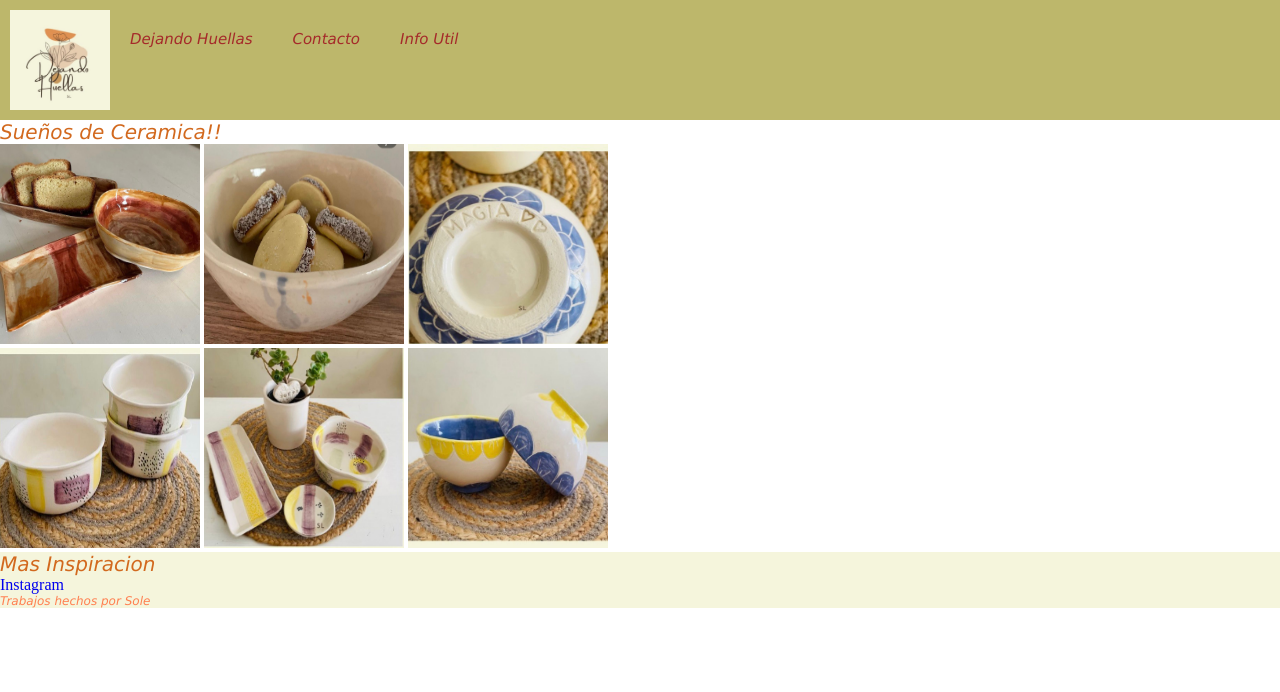
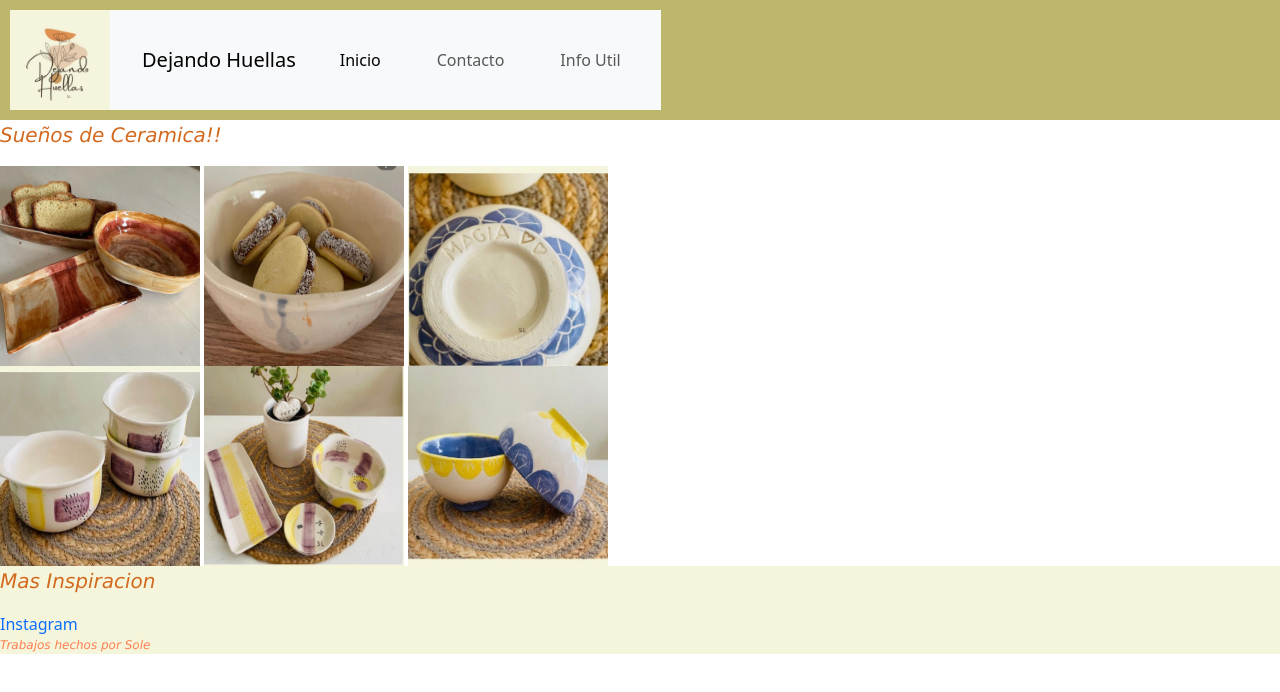
Before and after one commit to msolel/PFLangono, a plain HTML site: page pages/ceramica.html in a window 1280 px wide. Drawn offline with nearby package versions, Linux system fonts and the light colour scheme.

Commit message:
correccion-pagina-ceramica

```diff
--- a/pages/ceramica.html
+++ b/pages/ceramica.html
@@ -1,29 +1,53 @@
-<!DOCTYPE html>
+<!doctype html>
 <html lang="en">
-<head>
-    <meta charset="UTF-8">
-    <meta http-equiv="X-UA-Compatible" content="IE=edge">
-    <meta name="viewport" content="width=device-width, initial-scale=1.0">
+  <head>
+    <meta charset="utf-8">
+    <meta name="viewport" content="width=device-width, initial-scale=1">
+
+    <title>Dejando_Huellas</title>
+    <link href="https://cdn.jsdelivr.net/npm/bootstrap@5.3.0-alpha3/dist/css/bootstrap.min.css" rel="stylesheet" integrity="sha384-KK94CHFLLe+nY2dmCWGMq91rCGa5gtU4mk92HdvYe+M/SXH301p5ILy+dN9+nJOZ" crossorigin="anonymous">
+    <!--CSS-->
     <link rel="stylesheet" href="../style.css">
-    <title>Ceramica</title>
-</head>
+ </head>
+
 <body>
+    <!--Comentario-->
     <header>
-        <img src="../img/logo.jpeg" alt="Logo">
-        <nav>
-            <!--Enlace relativo, redicciona a otro archivo dentro del proyecto-->
-            <a class="enlaces" href="../index.html"> Dejando Huellas</a>
-        </nav>
-        <nav>
-            <!--Enlace relativo, redicciona a otro archivo dentro del proyecto-->
-            <a class="enlaces" href="contacto.html"> Contacto</a>
-        </nav>
-        <nav>
-            <!--Enlace relativo, redicciona a otro archivo dentro del proyecto-->
-            <a class="enlaces" href="infoUtil.html"> Info Util</a>
-        </nav>
+        <img src="../img/logo.jpeg" alt="Logo" >
+        <nav class="navbar navbar-expand-lg bg-body-tertiary">
+            <div class="container-fluid">
+              <a class="navbar-brand" href="#">Dejando Huellas</a>
+              <button class="navbar-toggler" type="button" data-bs-toggle="collapse" data-bs-target="#navbarSupportedContent" aria-controls="navbarSupportedContent" aria-expanded="false" aria-label="Toggle navigation">
+                <span class="navbar-toggler-icon"></span>
+              </button>
+              <div class="collapse navbar-collapse" id="navbarSupportedContent">
+                <ul class="navbar-nav me-auto mb-2 mb-lg-0">
+                  <li class="nav-item">
+                    <a class="nav-link active" aria-current="page" href="../index.html">Inicio</a>
+                  </li>
+                  <li class="nav-item">
+                    <a class="nav-link" href="../pages/contacto.html">Contacto</a>
+                  </li>
+                  <li class="nav-item">
+                    <a class="nav-link" href="../pages/infoUtil.html"> Info Util</a>
+                  </li>
+                  <!--<li class="nav-item dropdown">
+                    <a class="nav-link dropdown-toggle" href="#" role="button" data-bs-toggle="dropdown" aria-expanded="false">
+                      Dropdown
+                    </a>
+                   <ul class="dropdown-menu">
+                      <li><a class="dropdown-item" href="#">Action</a></li>
+                      <li><a class="dropdown-item" href="#">Another action</a></li>
+                      <li><hr class="dropdown-divider"></li>
+                      <li><a class="dropdown-item" href="#">Something else here</a></li>
+                    </ul>-->
+                  </li>
+                </ul>
+
+              </div>
+            </div>
+          </nav>
     </header>
-    <section>
         <p class="p-footer1">
             Sueños de Ceramica!!
         </p>
```
Also changed, not shown: index.html (+2 -2 lines).
